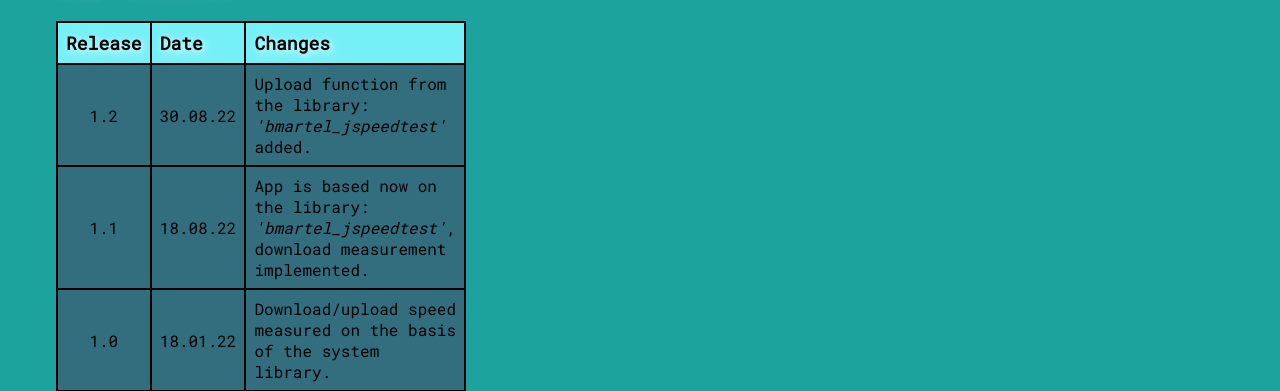
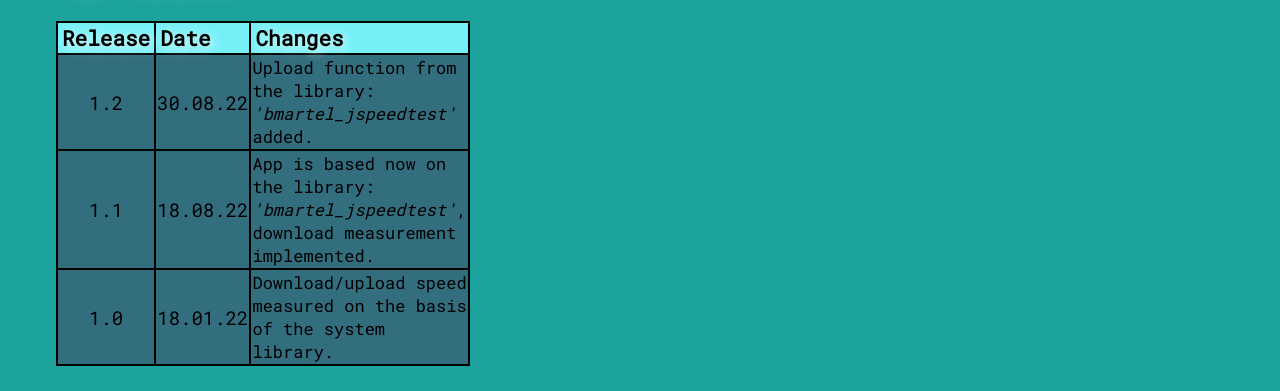
Before and after one commit to piotrrosinski77/Network88-HTML, a plain HTML site: page releases.html in a window 1280 px wide. Shown: the part 409-800 px from the top of the page. Drawn offline with nearby package versions, Linux system fonts and the light colour scheme.

Commit message:
Bug fixes & minor changes 2

```diff
--- a/css/network88.css
+++ b/css/network88.css
@@ -173,31 +173,32 @@ input.submit {
 }
 
 table {
-	width: 25%;
+	width: 33%;
 	border: 2px solid #FFFFFF;
 	border-collapse: collapse;
 }
 
 th, td {
-	padding: 8px;
 	text-align: left;
 	border: 2px solid #000000;
 }
 
 th {
-	font-size: 18px;
+	font-size: 21px;
 	text-shadow: #FFFFFF 0.1em 0.1em 0.5em;
 	background-color: #75F0F7;
+	padding-left: 4px;
+	padding-right: 4px;
 }
 
 td {
-	font-size: 16px;
+	font-size: 19px;
 	background-color: #336E7F;
 	text-align:	center;
 }
 
 td.changes {
-	font-size: 16px;
+	font-size: 17px;
 	text-align: left;
 }
 
```
Also changed, not shown: 1 other file.
